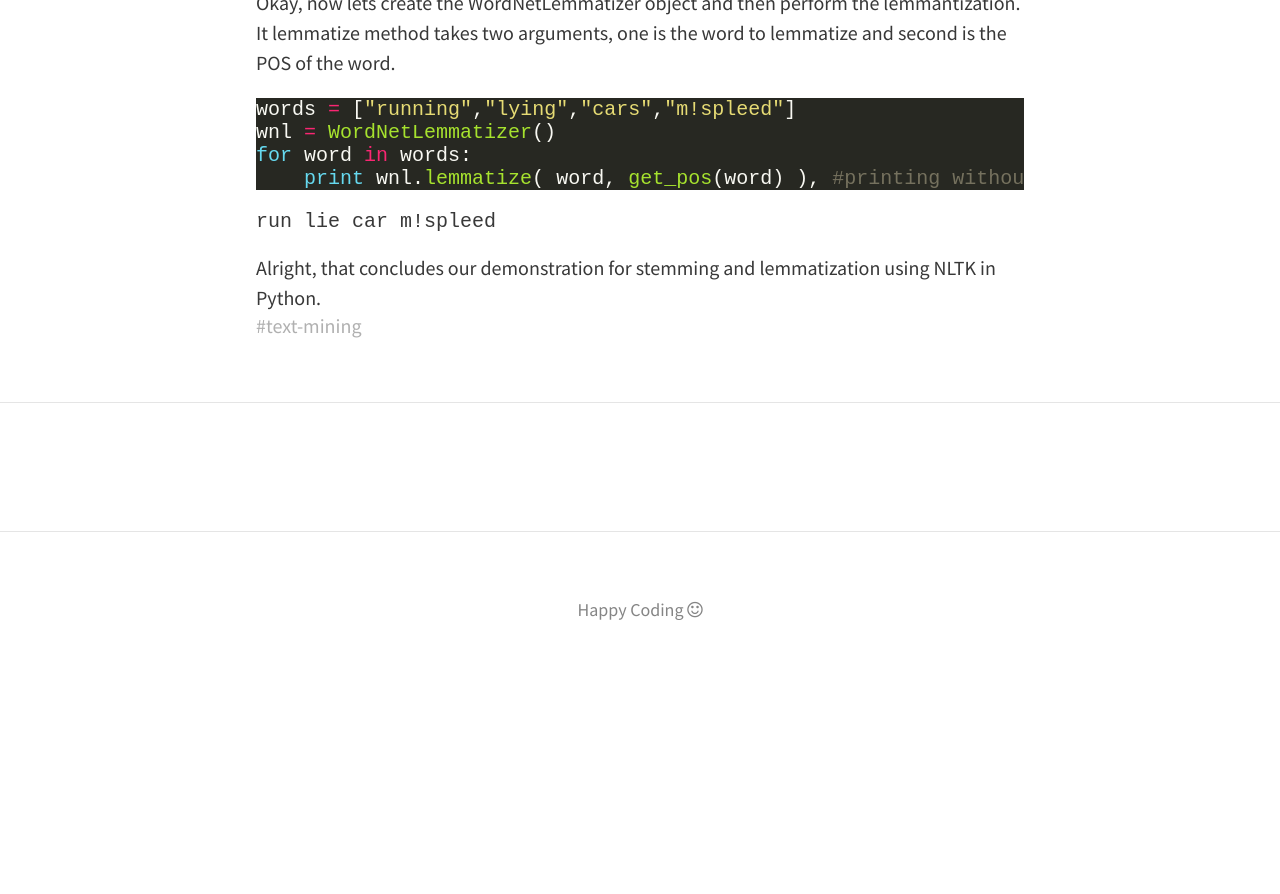
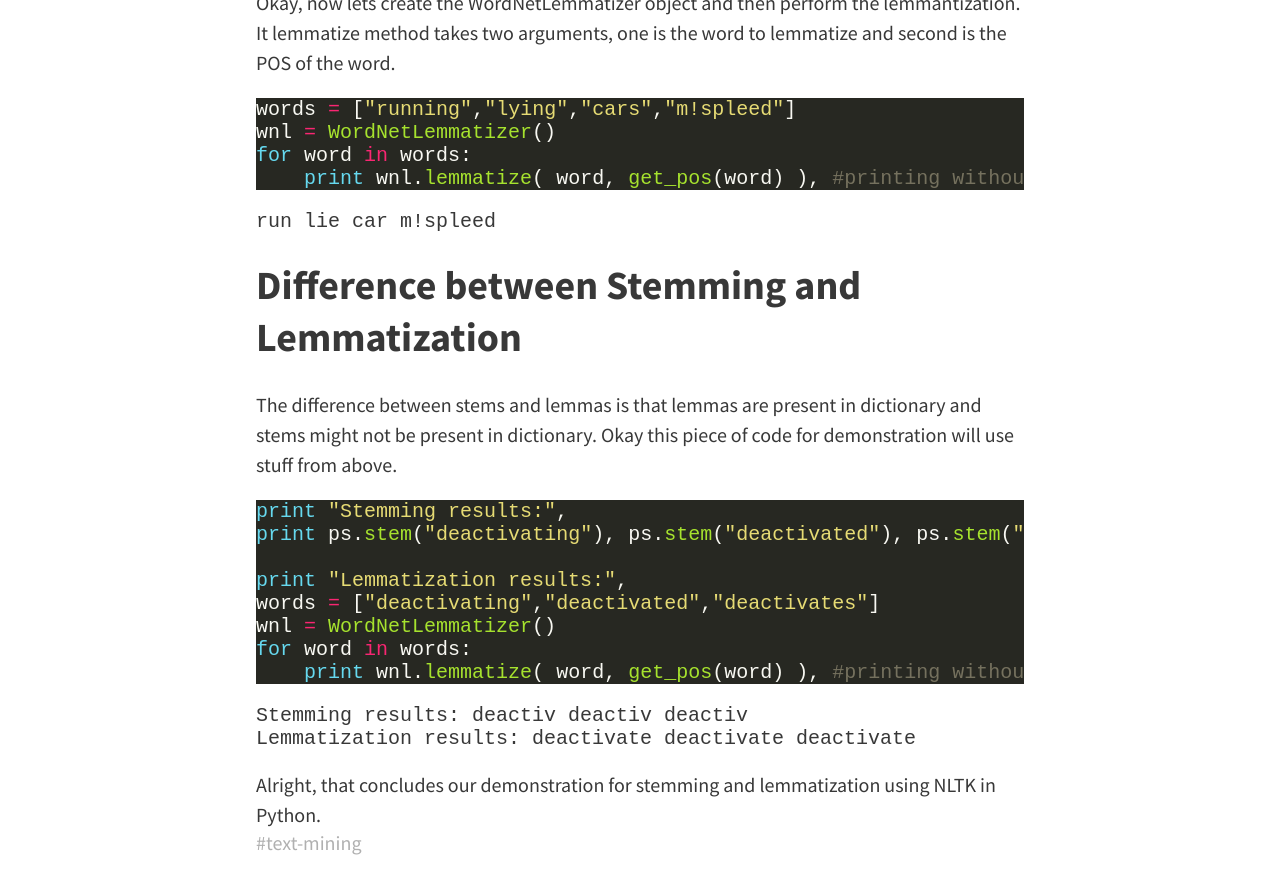
Before and after one commit to rustyonrampage/rustyonrampage.github.io, a Jekyll site: the page built from _posts/2017-11-23-stemming-and-lemmatization-with-python-and-nltk.md, in a window 1280 px wide and 900 px high, scrolled down 2223 px. Shown: the top 894 px of the window. Built offline with Jekyll 4.4.1, drawn with Linux system fonts in a browser that asks for light colours; nearby versions of some CDN libraries; comment, search, counter and statistics services are not loaded; before the commit the page ends 2910 px from its top, so only the background shows below that.

Commit message:
post 2 update

````diff
--- a/_posts/2017-11-23-stemming-and-lemmatization-with-python-and-nltk.md
+++ b/_posts/2017-11-23-stemming-and-lemmatization-with-python-and-nltk.md
@@ -85,4 +85,22 @@ for word in words:
 ```output
 run lie car m!spleed
 ```
+
+## Difference between Stemming and Lemmatization
+The difference between stems and lemmas is that lemmas are present in dictionary and stems might not be present in dictionary. Okay this piece of code for demonstration will use stuff from above.
+```python
+print "Stemming results:",
+print ps.stem("deactivating"), ps.stem("deactivated"), ps.stem("deactivates")
+
+print "Lemmatization results:",
+words = ["deactivating","deactivated","deactivates"]
+wnl = WordNetLemmatizer()
+for word in words:
+    print wnl.lemmatize( word, get_pos(word) ), #printing without newline character
+```
+```output
+Stemming results: deactiv deactiv deactiv
+Lemmatization results: deactivate deactivate deactivate
+```
+
 Alright, that concludes our demonstration for stemming and lemmatization using NLTK in Python.
````
